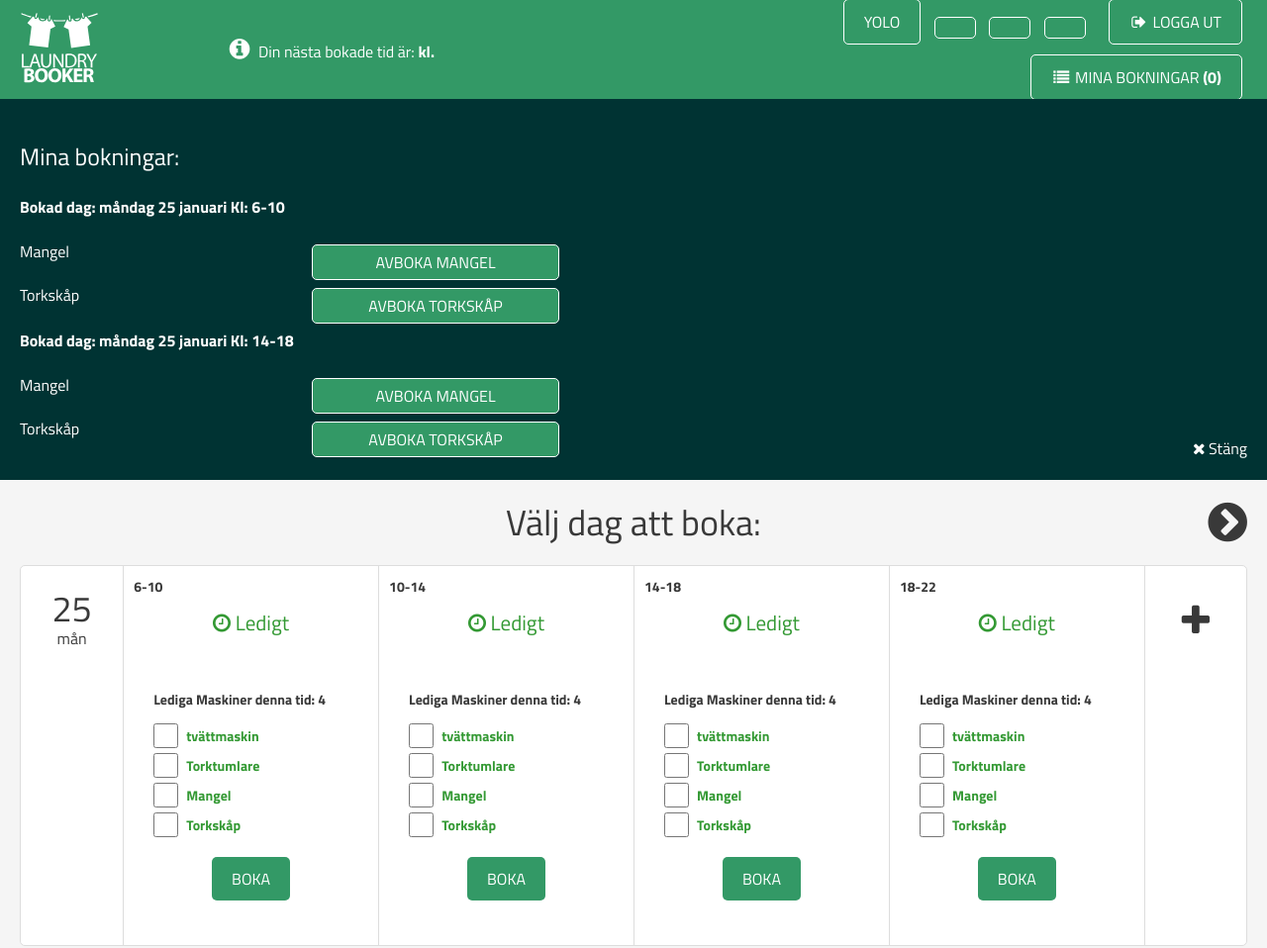
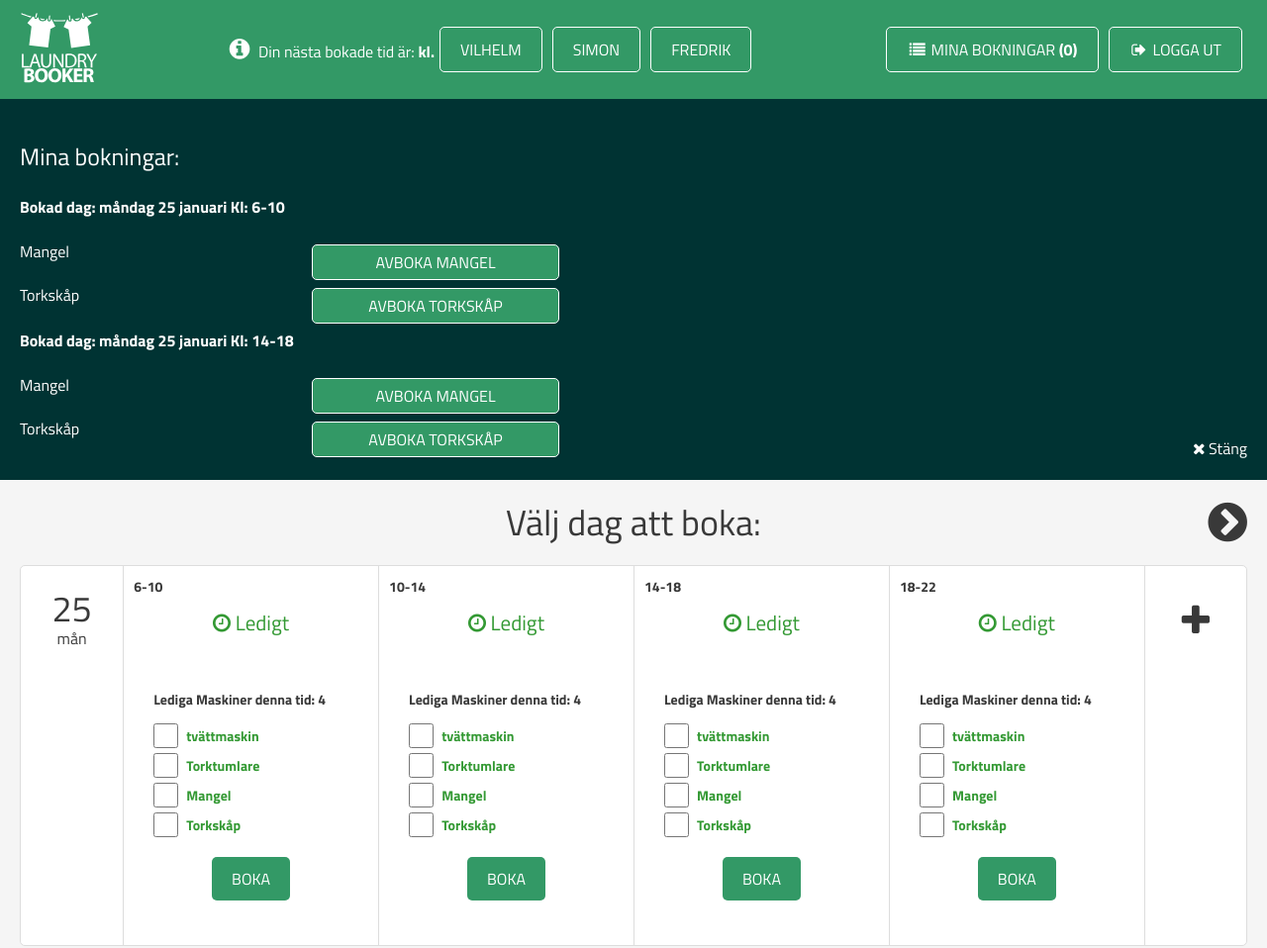
Before and after one commit to vilhelmfalkenmark/Laundry-Booker, a website: page dev/index.html in a window 1280 px wide. Shown: the top 958 px of the page at 99% size. Drawn offline with Linux system fonts and the light colour scheme.

Commit message:
gets member list and sends member id when clicked

```diff
--- a/dev/index.html
+++ b/dev/index.html
@@ -22,19 +22,18 @@
 
         <div class="my-bookings-container">
           <p><i class="fa fa-fw fa-info-circle"></i>&nbsp;Din nästa bokade tid är: <b> {{bookedDay | date}} kl. {{bookedTime}}</b></p>
+          <div ng-repeat="member in members">
+            <button type="button" name="button" ng-click="sendMemberId(member.id)">{{member.firstname}}</button>
+          </div>
         </div>
       </section>
     </div>
     <div class="span-l4-m4-s4">
-      <button type="button" name="button" ng-click="fetchMembers()">YOLO</button>
-      <button type="button" name="button">{{members[0].firstname}}</button>
-      <button type="button" name="button">{{members[1].firstname}}</button>
-      <button type="button" name="button">{{members[2].firstname}}</button>
       <button class="right"><i class="fa fa-fw fa-sign-out"></i> Logga ut</button>
       <button class="right button-bookings"><i class="fa fa-fw fa-list"></i> Mina bokningar <b>({{numberOfBookings}})</b></button>
     </div>
+
   </header>
-
   <!--================================================
   ==================  START MINA BOKNINGAR ===========
   ====================================================-->
--- a/dev/js/app/controllers/calender-controller.js
+++ b/dev/js/app/controllers/calender-controller.js
@@ -33,9 +33,9 @@
       $scope.returnArray = CalenderService.createCalender();
     };
 
-    $scope.fetchMembers = function(){
-      $scope.members = MemberService.getMembers();
+    $scope.members = MemberService.getMembers();
+    $scope.sendMemberId = function(id){
+      console.log(id);
     };
-
   }
 })();
--- a/dev/js/main.js
+++ b/dev/js/main.js
@@ -187,10 +187,10 @@
       $scope.returnArray = CalenderService.createCalender();
     };
 
-    $scope.fetchMembers = function(){
-      $scope.members = MemberService.getMembers();
-    };
-
+    $scope.members = MemberService.getMembers();
+    $scope.sendMemberId = function(id){
+      console.log(id);
+    }
   }
 })();
 
@@ -467,20 +467,52 @@ You can use services to organize and share code across your app.
     .service('MemberService', ['$http', MemberService]);
 
     function MemberService($http){
-
+      var members = [
+        {
+          "id": 1,
+          "firstname": "Vilhelm",
+          "lastname": "Falkenmark",
+          "username": "vilhelmfalkenmark",
+          "floor": "3",
+          "apartment": "1408",
+          "password": "1234"
+        },
+        {
+          "id": 2,
+          "firstname": "Simon",
+          "lastname": "Lager",
+          "username": "simonlager",
+          "floor": "4",
+          "apartment": "4322",
+          "password": "1234"
+        },
+        {
+          "id": 3,
+          "firstname": "Fredrik",
+          "lastname": "Löfgren",
+          "username": "fredriklofgren",
+          "floor": "4",
+          "apartment": "8109",
+          "password": "1234"
+        }
+      ];
       return {
         getMembers: getMembers
       };
 
       function getMembers(){
-        return $http.get('./js/members/members.json')
-        .then(function(res) {
-          console.log(res.data);
-          return res.data;
-        }, function(err) {
-          console.log(err);
-        });
+        return members;
       }
+
+      // function getMembers(){
+      //   return $http.get('./js/members/members.json')
+      //   .then(function(res) {
+      //     // console.log(res.data);
+      //     return res;
+      //   }, function(err) {
+      //     console.log(err);
+      //   });
+      // }
     }
 })();
 
```
Also changed, not shown: dev/js/app/services/member-service.js (+44 -8 lines).
